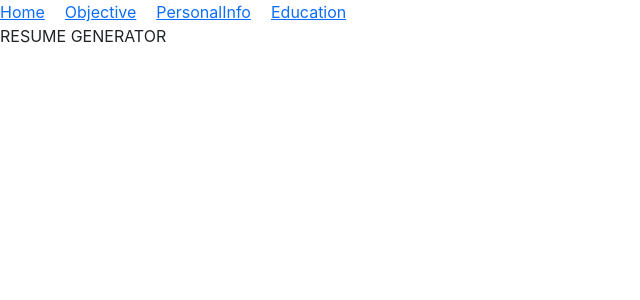
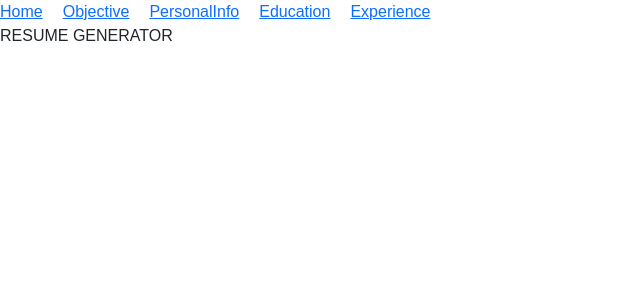
Before and after one commit to Purushothaman-M/ResumeGenerator, a React (Create React App) app: page / in a window 1280 px wide. Shown: the top 300 px of the page, without its empty margins (0-640 px from the left). Built offline with nearby package versions, Linux system fonts and the light colour scheme.

Commit message:
Experiencelink

```diff
--- a/src/App.js
+++ b/src/App.js
@@ -5,6 +5,7 @@ import PersonalInfo from "./Screen/Personalinfo/personalinfo";
 import Education from "./Screen/Education/education"
 import Home from "./Screen/Home/home";
 import Errorpage from "./Screen/Errorpage/errorpage";
+import Experience from "./Screen/Experience/Experience";
 
 export default function App() {
 
@@ -18,6 +19,7 @@ export default function App() {
     <Link style={{marginLeft:20}} to="/Objective">Objective</Link>
     <Link style={{marginLeft:20}} to="/PersonalInfo">PersonalInfo</Link>
     <Link style={{marginLeft:20}} to="/Education">Education</Link>
+    <Link style={{marginLeft:20}} to="/Experience">Experience</Link>
 
    </nav>
       <Switch>
@@ -25,6 +27,7 @@ export default function App() {
      <Route path="/Objective" exact component={Objective} />
      <Route path="/PersonalInfo" exact component={PersonalInfo} />
      <Route path="/Education" exact component={Education} />
+     <Route path="/Experience" exact component={Experience} />
 
      <Route path="*" component={Errorpage}/>
    </Switch>
--- a/src/Screen/Experience/Experience.js
+++ b/src/Screen/Experience/Experience.js
@@ -5,11 +5,11 @@ import ReactQuill from 'react-quill';
 import 'react-quill/dist/quill.snow.css';
 import { useFormik } from 'formik';
 import {Button} from 'react-bootstrap';
-import "./vikramcss.css"
+import "../../vikramcss.css"
 
 
 
-export default function App () {
+export default function Experience () {
 
 
  const options=[
```
